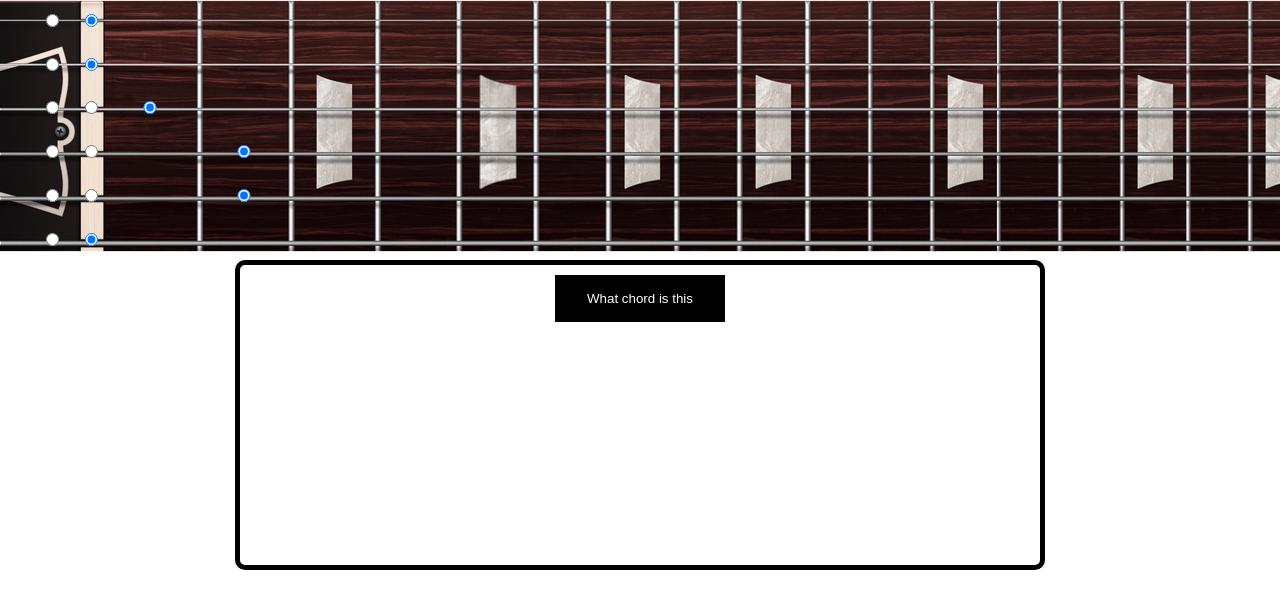
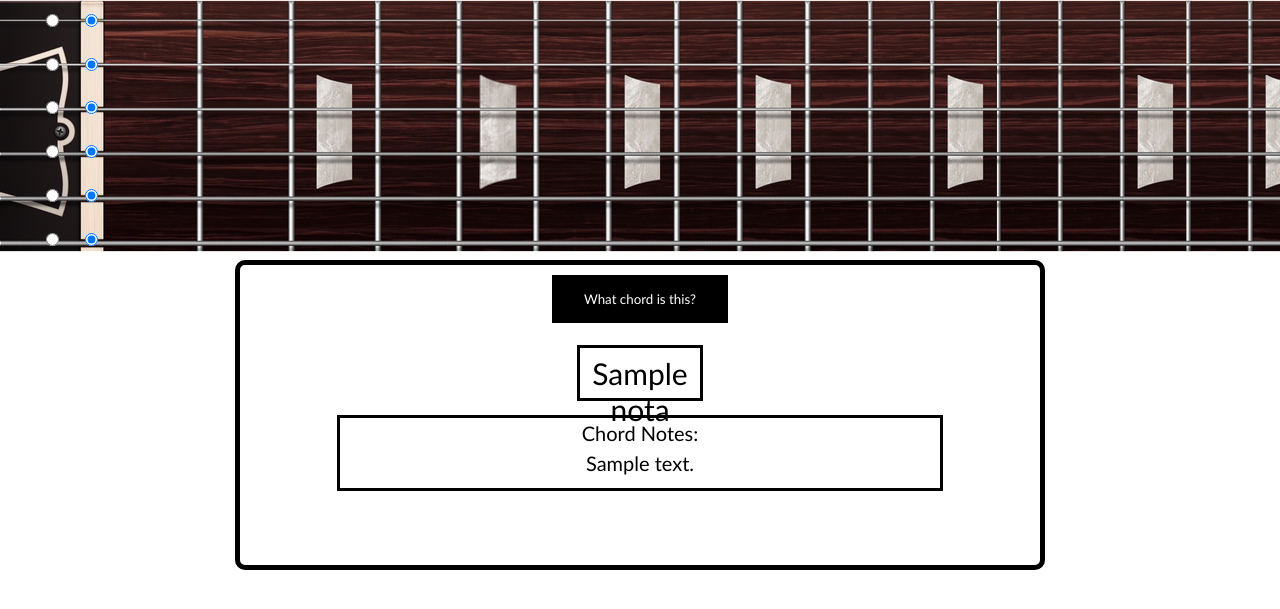
Before and after one commit to albertKCR/chord-identifier, a Flask app: template templates/index.html in a window 1280 px wide; the page is wider, and only the part inside the window is pictured. Shown: the top 609 px of that part. Run offline with Flask 2, Linux system fonts and the light colour scheme; the template is opened without the code that fills it: most values are stand-ins (such as "Sample title", 1, 10 or a date in 2020).

Commit message:
front end with note and the chord notes

```diff
--- a/main.py
+++ b/main.py
@@ -246,59 +246,48 @@ def main(*string_fret_list):
     print(tonic, 'scale: ', tonic, major_ninth, third, major_fourth, fifth, major_sixth, major_seventh)
 
     if fifth_()!=0:
-        print('Used notes: Tonic:', tonic,'; Fifth:', fifth)
-        print(fifth_())
-        return (fifth_())
+        note = fifth_()
+        return 'Tonic:' + tonic + ' - Fifth:' + fifth + ';' + note
     elif major_chord()!=0:
-        print('Used notes: Tonic:', tonic, '; Third:', third, '; Fifth:', fifth)
-        print(major_chord())
-        return (major_chord())
+        note = major_chord()
+        return 'Tonic:' + tonic + ' - Third:' + third + ' - Fifth:' + fifth + ';' + note
     elif minor_chord()!=0:
-        print('Used notes: Tonic:', tonic, '; Minor third:', minor_third, '; Fifth:', fifth)
-        print(minor_chord())
-        return (minor_chord())
+        note = minor_chord()
+        return 'Tonic:' + tonic + ' - Minor third:' + minor_third + ' - Fifth:' + fifth + ';' + note
     elif minor_with_seventh_major()!=0:
-        print('Used notes: Tonic:', tonic, '; Minor third:', minor_third, '; Fifth:', fifth, '; Minor seventh:', minor_seventh)
-        print(minor_with_seventh_major())
-        return (minor_with_seventh_major())
+        note = minor_with_seventh_major()
+        return 'Tonic:' + tonic + ' - Minor third:' + minor_third + ' - Fifth:' + fifth + ' - Major seventh:' + major_seventh + ';' + note
     elif major_with_seventh_major()!=0:
-        print('Used notes: Tonic:', tonic, '; Third:', third, '; Fifth:', fifth, '; Minor seventh:', minor_seventh)
-        print(major_with_seventh_major())
-        return (major_with_seventh_major())
+        note = major_with_seventh_major()
+        return 'Tonic:' + tonic + ' - Third:' + third + ' - Fifth:' + fifth + ' - Major seventh:' + major_seventh + ';' + note
     elif minor_with_seventh_minor()!=0:
-        print('Used notes: Tonic:', tonic, '; Minor third:', minor_third, '; Fifth:', fifth, '; Seventh:', major_seventh)
-        print(minor_with_seventh_minor())
-        return (minor_with_seventh_minor())
+        note = minor_with_seventh_minor()
+        return 'Tonic:' + tonic + ' - Minor third:' + minor_third + ' - Fifth:' + fifth + ' - Seventh:' + minor_seventh + ';' + note
     elif major_with_seventh_minor()!=0:
-        print('Used notes: Tonic:', tonic, '; Third:', third, '; Fifth:', fifth, '; Seventh:', major_seventh)
-        print(major_with_seventh_minor())
-        return (major_with_seventh_minor())
+        note = major_with_seventh_minor()
+        return 'Tonic:' + tonic + ' - Third:' + third + ' - Fifth:' + fifth + ' - Seventh:' + minor_seventh + ';' + note
     elif half_diminished()!=0:
-        print('Used notes: Tonic:', tonic, '; Minor third:', minor_third, '; Minor Fifth:', minor_fifth, '; Minor seventh:', minor_seventh)
-        print(half_diminished())
-        return (half_diminished())
+        note = half_diminished()
+        return 'Tonic:' + tonic + ' - Minor third:' + minor_third + ' - Minor Fifth:' + minor_fifth + ' - Minor seventh:' + minor_seventh + ';' + note
     elif diminished()!=0:
-        print('Used notes: Tonic:', tonic, '; Minor third:', minor_third, '; Minor Fifth:', minor_fifth, '; Diminished seventh:', diminished_seventh)
-        print(diminished())
-        return (diminished())
+        note = diminished()
+        return 'Tonic:' + tonic + ' - Minor third:' + minor_third + ' - Minor Fifth:' + minor_fifth + ' - Diminished seventh:' + diminished_seventh + ';' + note
     elif fourth()!=0:
-        print('Used notes: Tonic:', tonic, '; Fourth:', major_fourth, '; Fifth:', fifth)
-        print(fourth())
-        return (fourth())
+        note = fourth()
+        return 'Tonic:' + tonic + ' - Fourth:' + major_fourth + ' - Fifth:' + fifth + ';' + note
     elif sixth()!=0:
-        print('Used notes: Tonic:', tonic, '; Third:', third, '; Fifth:', fifth, '; Sixth:', major_sixth)
-        print(sixth())
-        return (sixth())
+        note = sixth()
+        return 'Tonic:' + tonic + ' - Third:' + third + ' - Fifth:' + fifth + ' - Sixth:' + major_sixth + ';' + note
     elif add_ninth()!=0:
-        print('Used notes: Tonic:', tonic, '; Third:', third, '; Fifth:', fifth, '; Ninth:', major_ninth)
-        print (add_ninth())
-        return (add_ninth())
+        note = add_ninth()
+        return 'Tonic:' + tonic + ' - Third:' + third + ' - Fifth:' + fifth + ' - Ninth:' + major_ninth + ';' + note
     elif ninth()!=0:
         print('Used notes: Tonic:', tonic, '; Third:', third, '; Fifth:', fifth, '; Ninth:', major_ninth, '; Minor seventh:', minor_seventh)
         print(ninth())
-        return (ninth())
+        note = ninth()
+        return 'Tonic:' + tonic + ' - Third:' + third + ' - Fifth:' + fifth + ' - Ninth:' + major_ninth + ' - Minor seventh:' + minor_seventh + ';' + note
     else:
-      return '0'
+      return '-;-'
 
 import string
 from flask import Flask, redirect, render_template, request, url_for
@@ -318,8 +307,10 @@ def input():
       string_fret.append(int(request.form['string3']))
       string_fret.append(int(request.form['string2']))
       string_fret.append(int(request.form['string1']))
-      print(string_fret)
-      return main(*string_fret)
+      output = main(*string_fret).split(';')
+      nota = output[1]
+      chord_notes = output[0]
+      return render_template('index.html', nota=nota, chord_notes=chord_notes)
    else:
       return render_template('index.html')
 
--- a/templates/index.html
+++ b/templates/index.html
@@ -1,5 +1,7 @@
 <!DOCTYPE html>
 <html lang="en">
+
+{% block head %}
 
 <head>
     <meta charset="UTF-8">
@@ -8,7 +10,7 @@
     <title>Guitar Chord Identifier</title>
     <link rel="icon" href="../static/img/icon.jpg">
     <script>
-        var wsize = window.innerWidth;
+
     </script>
     <style>
         * {
@@ -87,10 +89,12 @@
             position: relative;
             /* margin-left: 43.5vw; */
             margin-top: 10px;
+            font-family: 'Trebuchet MS', 'Lucida Sans Unicode', 'Lucida Grande', 'Lucida Sans', Arial, sans-serif;
         }
 
         .output {
             display: flex;
+            flex-direction: row;
             width: 100vh;
             height: 300px;
             border-radius: 10px;
@@ -101,8 +105,43 @@
             position: relative;
             justify-content: center;
         }
+
+        .note {
+            width: 120px;
+            height: 50px;
+            border: black solid;
+            color: black;
+            text-decoration: none;
+            position: absolute;
+            margin-top: 80px;
+            justify-content: center;
+        }
+
+        .note-text {
+            text-align: center;
+            font-size: 30px;
+            padding-top: 7px;
+            font-family: 'Trebuchet MS', 'Lucida Sans Unicode', 'Lucida Grande', 'Lucida Sans', Arial, sans-serif;
+        }
+
+        .chord-notes {
+            width: 600px;
+            height: 70px;
+            line-height: 30px;
+            border: black solid;
+            color: black;
+            text-decoration: none;
+            position: absolute;
+            margin-top: 150px;
+            text-align: center;
+            font-size: 20px;
+            font-family: 'Trebuchet MS', 'Lucida Sans Unicode', 'Lucida Grande', 'Lucida Sans', Arial, sans-serif;
+        }
     </style>
 </head>
+{% endblock %}
+
+{% block body %}
 
 <body>
     <div class="img-checkbox">
@@ -166,7 +205,7 @@
         <div class="third-string">
             <input style="margin-left: 40px" type="radio" name="string3" class="first-checkbox" value="-1">
             <input style="margin-left: 10px" type="radio" name="string3" class="first-checkbox" checked value="0">
-            <input style="margin-left: 7px" type="radio" name="string3" class="checkbox" checked value="1">
+            <input style="margin-left: 7px" type="radio" name="string3" class="checkbox" value="1">
             <input style="margin-left: 20px" type="radio" name="string3" class="checkbox" value="2">
             <input style="margin-left: 15px" type="radio" name="string3" class="checkbox" value="3">
             <input style="margin-left: 12px" type="radio" name="string3" class="checkbox" value="4">
@@ -195,7 +234,7 @@
             <input style="margin-left: 40px" type="radio" name="string4" class="first-checkbox" value="-1">
             <input style="margin-left: 10px" type="radio" name="string4" class="first-checkbox" checked value="0">
             <input style="margin-left: 7px" type="radio" name="string4" class="checkbox" value="1">
-            <input style="margin-left: 20px" type="radio" name="string4" class="checkbox" checked value="2">
+            <input style="margin-left: 20px" type="radio" name="string4" class="checkbox" value="2">
             <input style="margin-left: 15px" type="radio" name="string4" class="checkbox" value="3">
             <input style="margin-left: 12px" type="radio" name="string4" class="checkbox" value="4">
             <input style="margin-left: 5px" type="radio" name="string4" class="checkbox" value="5">
@@ -221,9 +260,9 @@
         </div>
         <div class="fifth-string">
             <input style="margin-left: 40px" type="radio" name="string5" class="first-checkbox" value="-1">
-            <input style="margin-left: 10px" type="radio" name="string5" class="first-checkbox" value="0">
+            <input style="margin-left: 10px" type="radio" name="string5" class="first-checkbox" checked value="0">
             <input style="margin-left: 7px" type="radio" name="string5" class="checkbox" value="1">
-            <input style="margin-left: 20px" type="radio" name="string5" class="checkbox" checked value="2">
+            <input style="margin-left: 20px" type="radio" name="string5" class="checkbox" value="2">
             <input style="margin-left: 15px" type="radio" name="string5" class="checkbox" value="3">
             <input style="margin-left: 12px" type="radio" name="string5" class="checkbox" value="4">
             <input style="margin-left: 5px" type="radio" name="string5" class="checkbox" value="5">
@@ -277,11 +316,18 @@
         </div>
         <div style="width: 100vw; justify-content: center; display: flex; position: fixed;">
             <div class="output">
-                <p><input type="submit" value="What chord is this" /></p>
+                <p><input type="submit" value="What chord is this?" /></p>
+                <div class="note">
+                    <p class="note-text">{{ nota }}</p>
+                </div>
+                <div class="chord-notes">
+                    Chord Notes:<br> {{ chord_notes }}
+                </div>
             </div>
         </div>
         </form>
     </div>
 </body>
+{% endblock %}
 
 </html>
```
